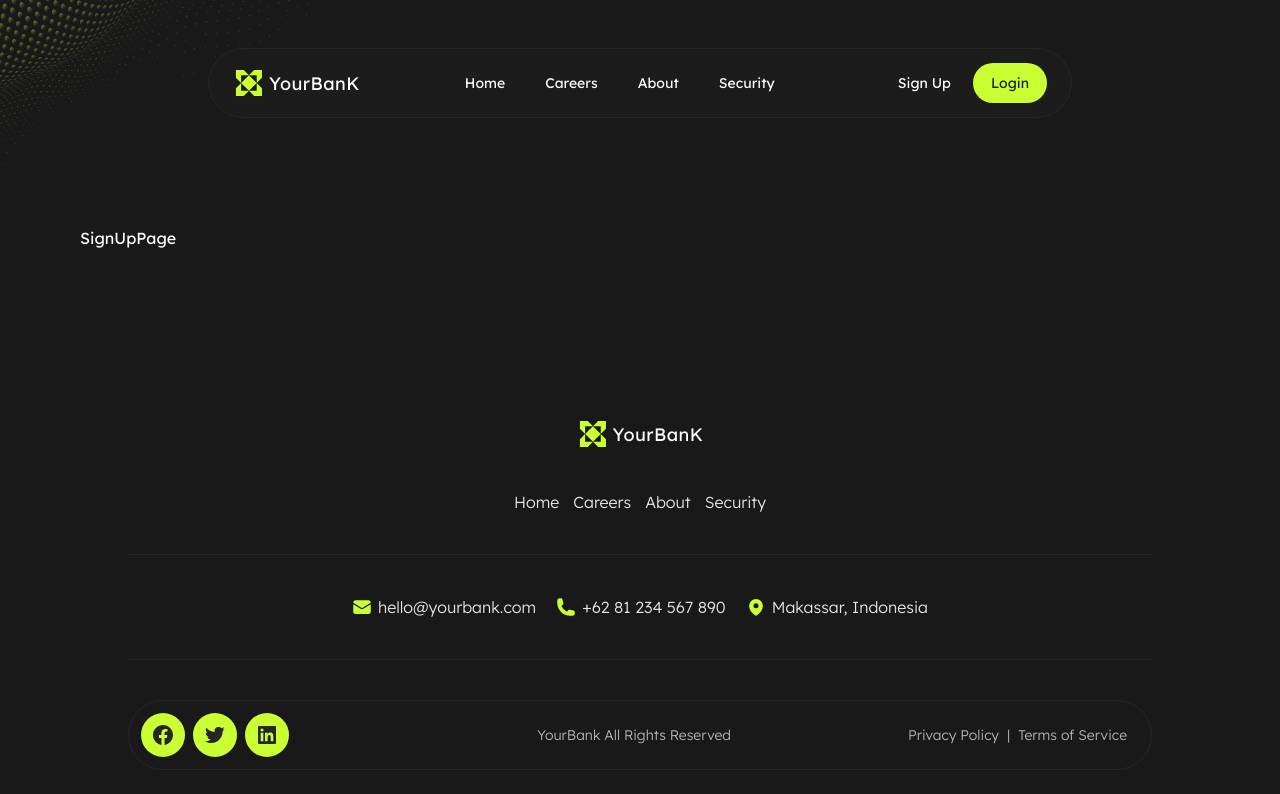
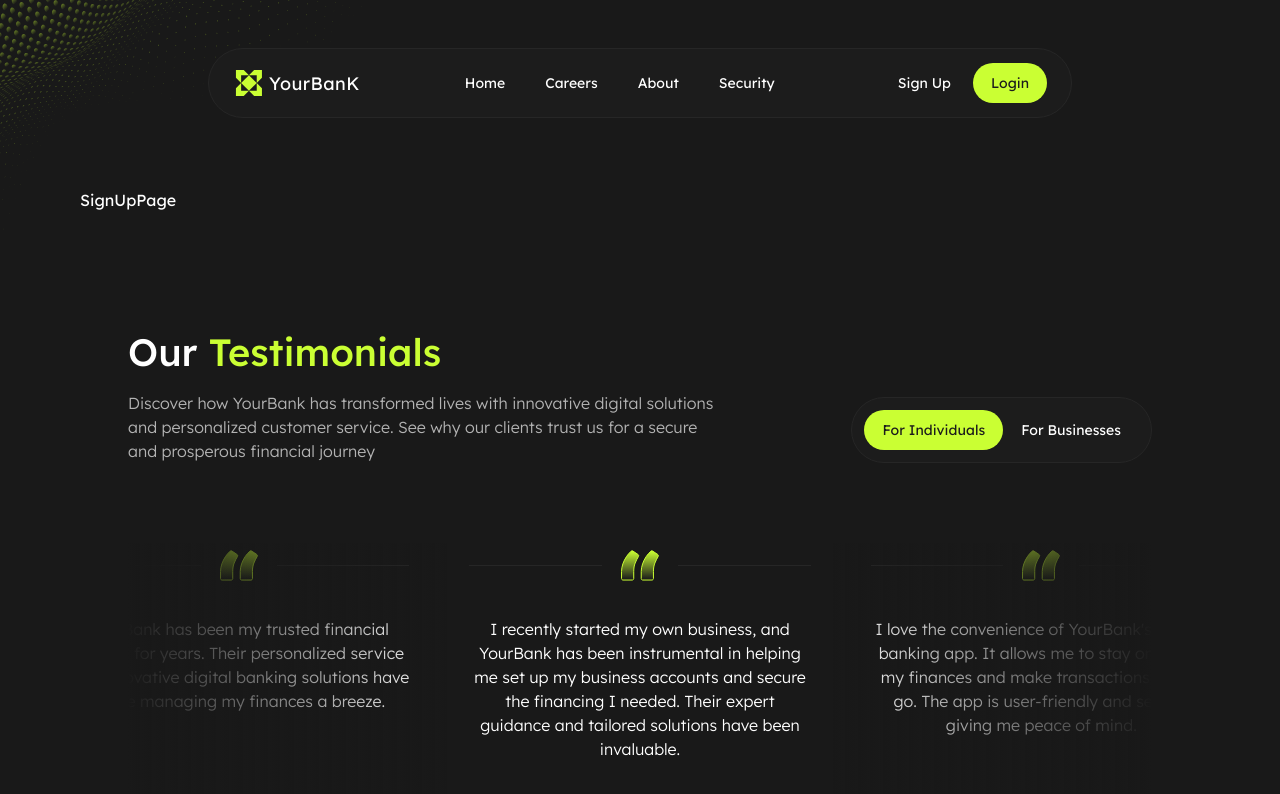
Before and after one commit to zulmy-azhary/your-bank, a Next.js app: page /signup in a window 1280 px wide. Shown: the top 794 px of the page. Built offline with nearby package versions, Linux system fonts and the light colour scheme.

Commit message:
feat: add testimonials' section for login & signup page

```diff
--- a/app/(auth)/login/page.tsx
+++ b/app/(auth)/login/page.tsx
@@ -1,3 +1,4 @@
+import { Testimonials } from "@/components/sections/testimonials";
 import type { Metadata } from "next";
 
 export const metadata: Metadata = {
@@ -5,5 +6,10 @@ export const metadata: Metadata = {
 };
 
 export default function LoginPage() {
-  return <div>LoginPage</div>;
+  return (
+    <>
+      LoginPage
+      <Testimonials />
+    </>
+  );
 }
--- a/app/(auth)/signup/page.tsx
+++ b/app/(auth)/signup/page.tsx
@@ -1,3 +1,4 @@
+import { Testimonials } from "@/components/sections/testimonials";
 import type { Metadata } from "next";
 
 export const metadata: Metadata = {
@@ -5,5 +6,10 @@ export const metadata: Metadata = {
 };
 
 export default function SignUpPage() {
-  return <div>SignUpPage</div>;
+  return (
+    <>
+      SignUpPage
+      <Testimonials />
+    </>
+  );
 }
```
